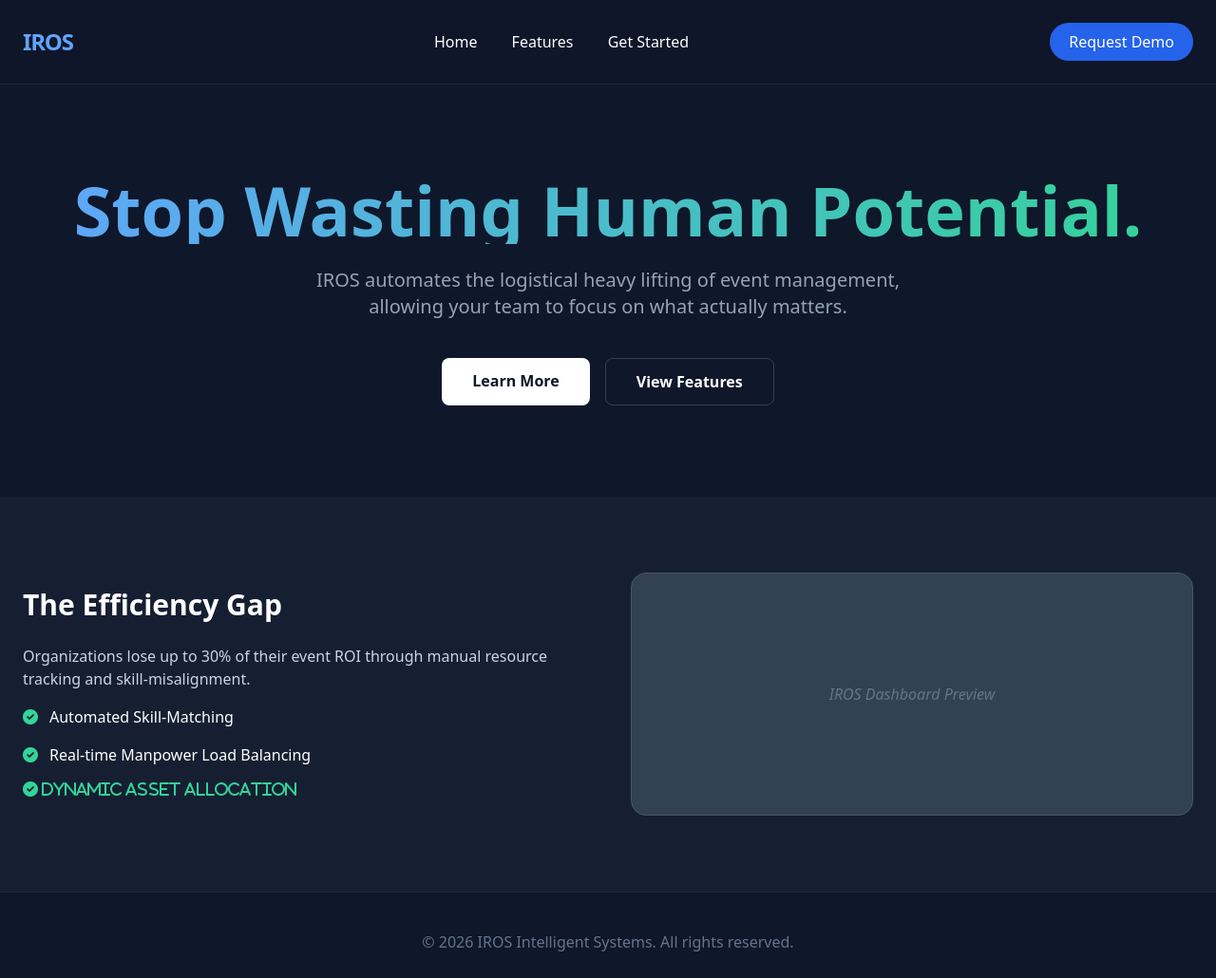
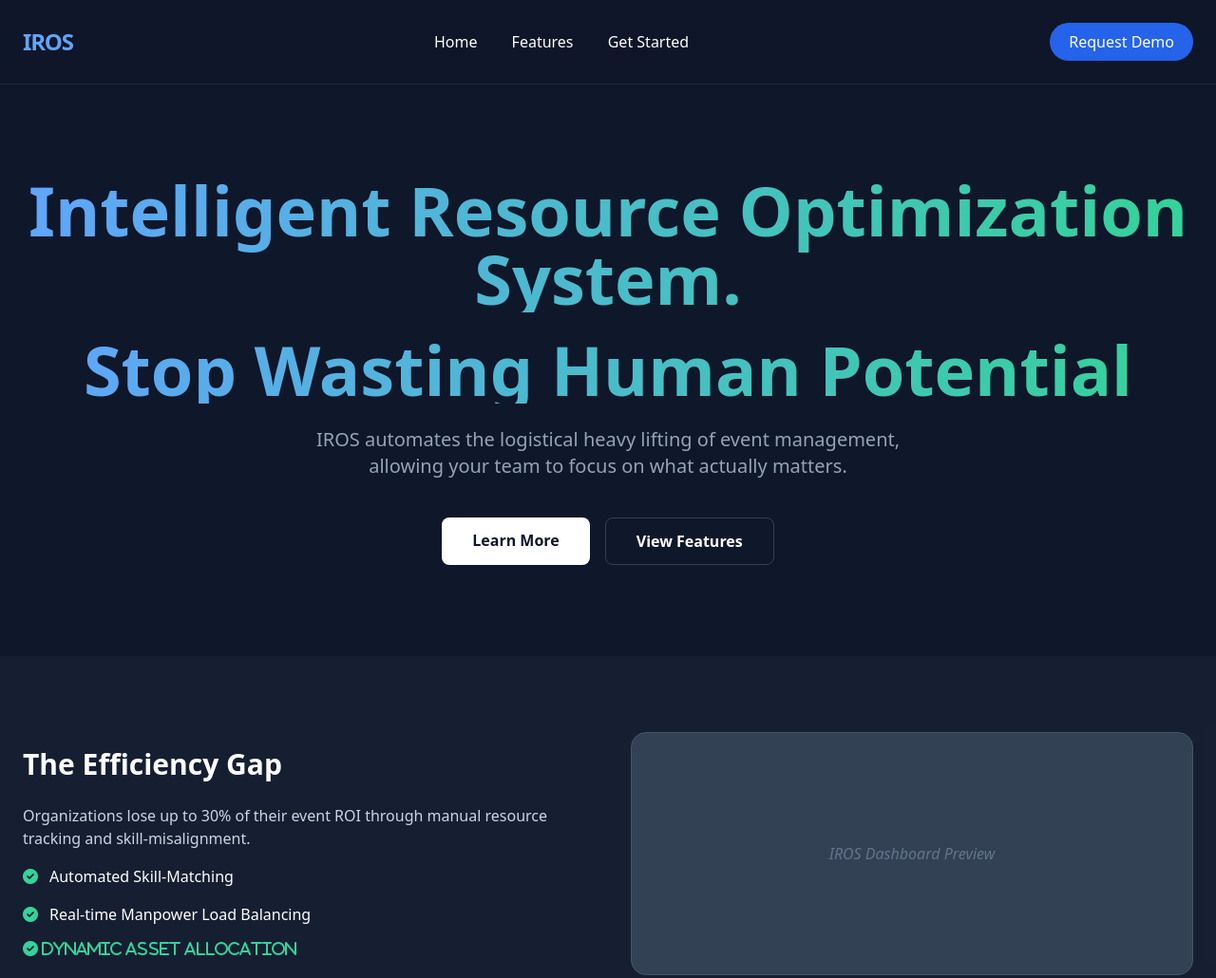
Before and after one commit to AyushProhero/Iros.project, a plain HTML site: page index.html in a window 1280 px wide. Shown: the top 1030 px of the page at 95% size. Drawn offline with nearby package versions, Linux system fonts and the light colour scheme.

Commit message:
Update index.html

```diff
--- a/index.html
+++ b/index.html
@@ -21,7 +21,9 @@
 
     <header class="container mx-auto px-6 py-24 text-center">
         <h1 class="text-5xl md:text-7xl font-extrabold mb-6 bg-gradient-to-r from-blue-400 to-emerald-400 bg-clip-text text-transparent">
-            Stop Wasting Human Potential.
+            Intelligent Resource Optimization System.
+            <h1 class="text-5xl md:text-7xl font-extrabold mb-6 bg-gradient-to-r from-blue-400 to-emerald-400 bg-clip-text text-transparent">
+            Stop Wasting Human Potential
         </h1>
         <p class="text-xl text-slate-400 max-w-2xl mx-auto mb-10">
             IROS automates the logistical heavy lifting of event management, allowing your team to focus on what actually matters.
```
